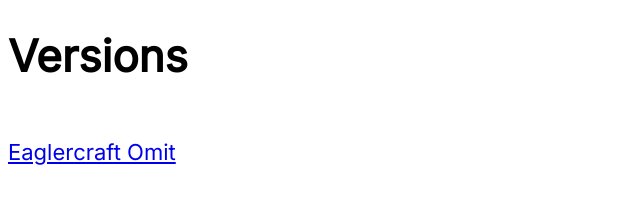
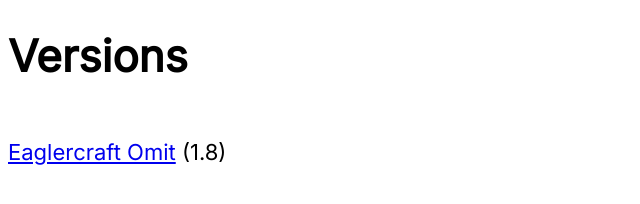
Before and after one commit to packageaour/mconline, a plain HTML site: page index.html in a window 1280 px wide. Shown: the full height of the page, 0-640 px from the left. Drawn offline with Linux system fonts and the light colour scheme.

Commit message:
Update index.html

```diff
--- a/index.html
+++ b/index.html
@@ -14,5 +14,6 @@
     <h1 style='font-weight: bold;'>Versions</h1>
     <br>
     <a href="https://packageaour.github.io/omit/">Eaglercraft Omit</a>
+    (1.8)
   </body>
 </html>
```
